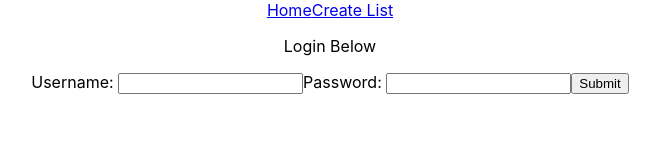
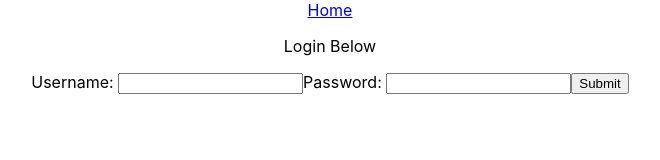
Before and after one commit to ajkelso/Top-Five, a React (Create React App) app in the folder frontend/: page /login in a window 1280 px wide. Shown: the top 160 px of the page, without its empty margins (310-970 px from the left). Built offline with nearby package versions, Linux system fonts and the light colour scheme.

Commit message:
add loggedin links to NavBar

```diff
--- a/frontend/src/App.js
+++ b/frontend/src/App.js
@@ -1,4 +1,5 @@
 import { BrowserRouter as Router, Route, Switch, Redirect } from 'react-router-dom'
+import { useDispatch } from 'react-redux'
 import Home from './components/Home'
 import Login from './components/Login'
 import Profile from './components/Profile'
@@ -6,20 +7,22 @@ import Navbar from './components/Navbar'
 import ListForm from './components/ListForm'
 import Logout from './components/Logout'
 import { clearToken, getToken } from './services/local-storage'
+import { clearUser } from './redux/actions/userActions'
 import './App.css';
 
 function App() {
 
-  // let history = useHistory();
+  const dispatch = useDispatch()
 
   const handleLogout = () => {
     clearToken()
+    dispatch(clearUser())
   }
-
+  console.log(getToken())
   return (
     <div className="App">
       <Router>
-        {!getToken() ? <Redirect to="/login" /> : null }
+      {!getToken() ? <Redirect to="/login" /> : null }
         <Navbar/>
         <Switch>
           <Route exact path="/" component={Home} />
@@ -28,7 +31,7 @@ function App() {
           <Route path="/lists/new" component={ListForm} />
           <Route exact path="/logout" component={Logout}/>
         </Switch>
-        {getToken()? <button onClick={handleLogout}>Logout</button> : null }
+        {getToken() ? <button onClick={handleLogout}>Logout</button> : null }
       </Router>
     </div>
   );
--- a/frontend/src/components/Logout.jsx
+++ b/frontend/src/components/Logout.jsx
@@ -1,11 +1,18 @@
 import React, { useEffect } from 'react'
 import { Redirect } from 'react-router'
 import { clearToken } from '../services/local-storage'
+import { clearUser } from '../redux/actions/userActions'
+import { useDispatch } from 'react-redux'
 
 
 export default function Logout() {
+
+    const dispatch = useDispatch()
+
+    console.log('logout fired');
     useEffect(() => {
         clearToken()
+        dispatch(clearUser())
     }, [])
 
     return <Redirect to='login'/>
--- a/frontend/src/components/Navbar.jsx
+++ b/frontend/src/components/Navbar.jsx
@@ -1,14 +1,31 @@
 import React from 'react'
 import { NavLink } from 'react-router-dom'
+import { useSelector } from 'react-redux'
 // trying to get a logout link
 // import { getToken, clearToken } from '../services/local-storage'
 
 
 export default function Navbar() {
+
+    const user = useSelector(state => state.user)
+    console.log(Object.keys(user).length === 0)
+
+    const loggedInNav = () => {
+        return(
+        <>
+            <NavLink to="/lists/new">Create List</NavLink>
+            <NavLink to={'/logout'}>Logout</NavLink>
+        </>
+        )
+
+    }
+
+
     return(
         <div>
-            <NavLink to="/" exact>Home</NavLink>
-            <NavLink to="/lists/new">Create List</NavLink>
+            <NavLink to="/profile" exact>Home</NavLink>
+            {/* <NavLink to="/lists/new">Create List</NavLink> */}
+            { Object.keys(user).length !== 0 ? loggedInNav() : null }
         </div>
     )
 }
--- a/frontend/src/redux/actions/userActions.js
+++ b/frontend/src/redux/actions/userActions.js
@@ -20,3 +20,7 @@ export function addUserList(formData, history){
         })
     }
 }
+
+export function clearUser() {
+    return (dispatch) => dispatch({type: 'CLEAR_USER'})
+}
```
Also changed, not shown: 1 other file (tests, documents, lock files or other folders).
